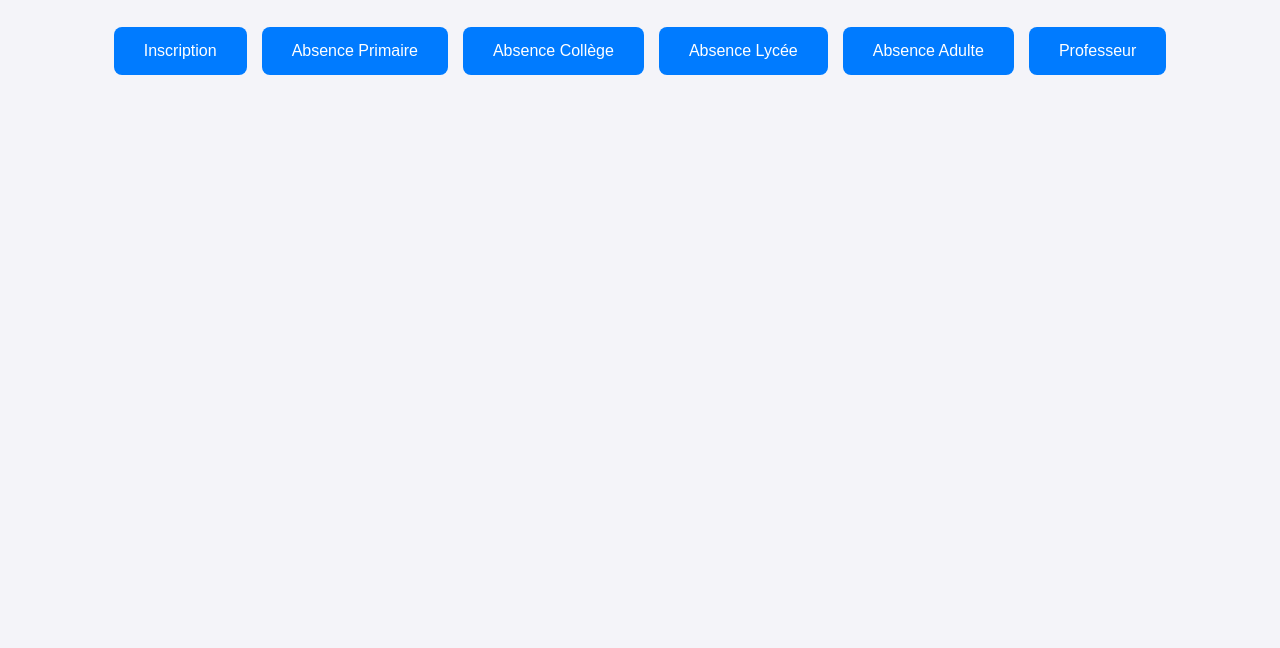
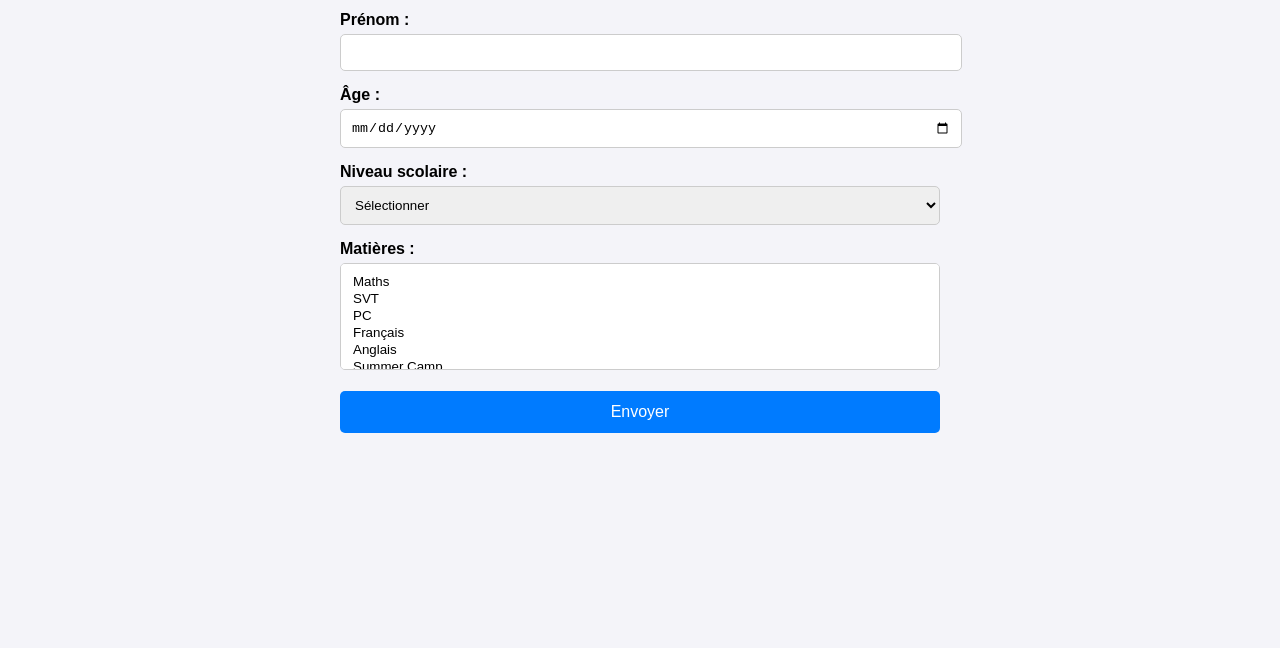
Before and after one commit to leaderscenterofficial/mon-portail, a plain HTML site: page index.html in a window 1280 px wide. Shown: the part 152-800 px from the top of the page. Drawn offline with Linux system fonts and the light colour scheme.

Commit message:
Update index.html

```diff
--- a/index.html
+++ b/index.html
@@ -1,123 +1,124 @@
-
 <!DOCTYPE html>
 <html lang="fr">
 <head>
-  <meta charset="UTF-8" />
-  <meta name="viewport" content="width=device-width, initial-scale=1.0" />
-  <title>Leaders Center - Portail</title>
+  <meta charset="UTF-8">
+  <title>Inscription - Arbre Vivant</title>
   <style>
     body {
-      font-family: 'Arial', sans-serif;
+      font-family: Arial, sans-serif;
       background-color: #f4f4f9;
-      margin: 0;
-      padding: 0;
-      display: flex;
-      flex-direction: column;
-      align-items: center;
+      padding: 20px;
+      max-width: 600px;
+      margin: auto;
     }
 
-    header {
-      margin-top: 50px;
+    h2 {
       text-align: center;
-    }
-
-    h1 {
-      font-size: 2.5em;
       color: #333;
     }
 
-    .menu {
-      display: flex;
-      flex-wrap: wrap;
-      gap: 15px;
-      margin-top: 30px;
-      justify-content: center;
+    label {
+      display: block;
+      margin-top: 15px;
+      font-weight: bold;
     }
 
-    .btn {
-      background-color: #007bff;
-      border: none;
-      padding: 15px 30px;
-      font-size: 1em;
-      border-radius: 8px;
-      color: #fff;
-      cursor: pointer;
-      text-decoration: none;
-      display: inline-block;
-      transition: background-color 0.3s;
+    input, select {
+      width: 100%;
+      padding: 10px;
+      margin-top: 5px;
+      border-radius: 5px;
+      border: 1px solid #ccc;
     }
 
-    .btn:hover {
+    button {
+      margin-top: 20px;
+      padding: 12px;
+      background-color: #007bff;
+      color: white;
+      border: none;
+      border-radius: 5px;
+      cursor: pointer;
+      width: 100%;
+      font-size: 1em;
+    }
+
+    button:hover {
       background-color: #0056b3;
     }
 
-    @media(max-width: 600px) {
-      .btn {
-        width: 80%;
-        font-size: 1.2em;
+    .message {
+      margin-top: 20px;
       text-align: center;
-      }
+      font-weight: bold;
     }
   </style>
 </head>
 <body>
-  <header>
-    <h1>Leaders Center</h1>
-  </header>
+  <h2>Formulaire d'inscription</h2>
+  <form id="inscriptionForm">
+    <label>Nom :
+      <input type="text" name="nom" required>
+    </label>
 
-  <div class="menu">
-    <a href="inscription.html" target="_blank" class="btn">Inscription</a>
-    <button class="btn" onclick="showForm('absence_primaire')">Absence Primaire</button>
-    <button class="btn" onclick="showForm('absence_college')">Absence Collège</button>
-    <button class="btn" onclick="showForm('absence_lycée')">Absence Lycée</button>
-    <button class="btn" onclick="showForm('absence_adulte')">Absence Adulte</button>
-    <button class="btn" onclick="showForm('professeur')">Professeur</button>
-  </div>
+    <label>Prénom :
+      <input type="text" name="prenom" required>
+    </label>
 
-  <!-- Zone de formulaire -->
-  <div id="formContainer" style="margin-top:40px; width:80%; max-width:600px;"></div>
+    <label>Âge :
+      <input type="date" name="age" required>
+    </label>
 
-  <script>
-    function showForm(type) {
-      if (type === "inscription") {
-        document.getElementById('formContainer').innerHTML = `
-          <h2>Formulaire d'inscription</h2>
-
-
-
-<form id="inscriptionForm">
-  <label>Nom :<br>
-    <input type="text" name="nom" required>
-  </label><br><br>
-  <label>Prénom :<br>
-    <input type="text" name="prenom" required>
-  </label><br><br>
-  <label>Âge :<br>
-    <input type="date" name="Date de naissance" required>
-  </label><br><br>
-  <label>Niveau scolaire :<br>
+    <label>Niveau scolaire :
       <select name="niveau" required>
         <option value="">Sélectionner</option>
         <option>1AP</option>
         <option>2AP</option>
-      <!-- autres options -->
+        <option>3AP</option>
+        <option>4AP</option>
+        <option>5AP</option>
+        <option>6AP</option>
+        <option>1AC</option>
+        <option>2AC</option>
+        <option>3AC</option>
+        <option>TC</option>
+        <option>1Bac</option>
+        <option>2Bac</option>
+        <option>Supérieur</option>
+        <option>employé</option>
+        <option>Free</option>
+        <option>Autre</option>
       </select>
-  </label><br><br>
-  <label>Matières :<br>
-    <select name="matieres" multiple required>
+    </label>
+
+    <label>Matières :
+      <select name="matieres" multiple size="5" required>
         <option>Maths</option>
         <option>SVT</option>
-      <!-- autres options -->
+        <option>PC</option>
+        <option>Français</option>
+        <option>Anglais</option>
+        <option>Summer Camp</option>
+        <option>Echec</option>
+        <option>Arabe</option>
+        <option>Education islamique</option>
+        <option>Hist-geo</option>
+        <option>Philosophie</option>
+        <option>Concours Etu-sup</option>
+        <option>Calcul mental</option>
       </select>
-  </label><br><br>
+    </label>
+
     <button type="submit">Envoyer</button>
+    <div class="message" id="message"></div>
   </form>
 
   <script>
     document.getElementById("inscriptionForm").addEventListener("submit", function(e) {
       e.preventDefault();
 
-    const formData = new FormData(this);
+      const form = this;
+      const formData = new FormData(form);
       const params = new URLSearchParams();
 
       for (const [key, value] of formData.entries()) {
@@ -130,16 +131,14 @@
       })
       .then(response => response.text())
       .then(data => {
-      alert("Inscription réussie !");
-      this.reset();
+        document.getElementById("message").textContent = "✅ Inscription réussie !";
+        form.reset();
       })
       .catch(error => {
-      alert("Erreur lors de l'envoi.");
+        document.getElementById("message").textContent = "❌ Erreur lors de l'envoi.";
         console.error(error);
       });
     });
   </script>
-
-
 </body>
 </html>
```
Lines whose indentation alone changed are shown as unchanged.
